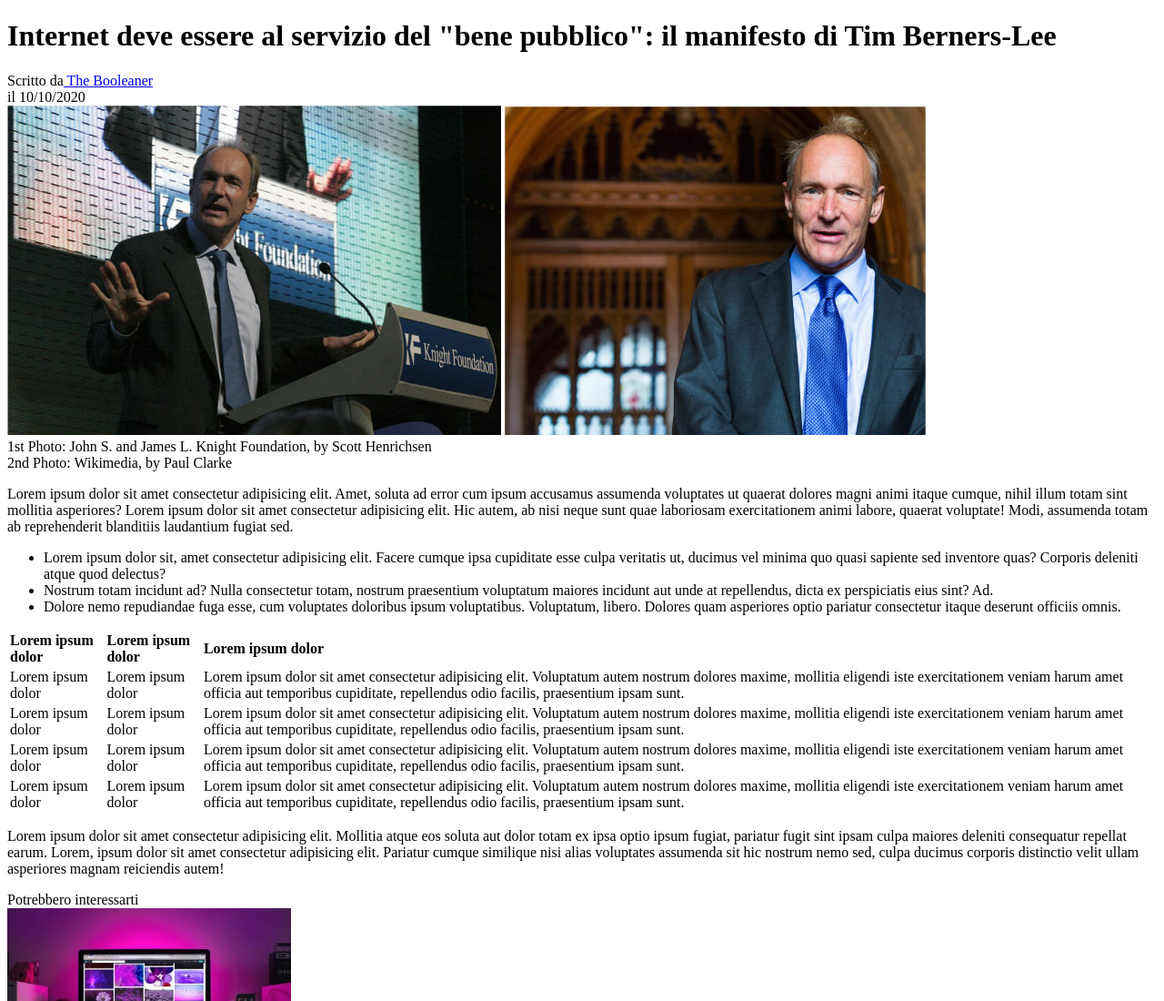
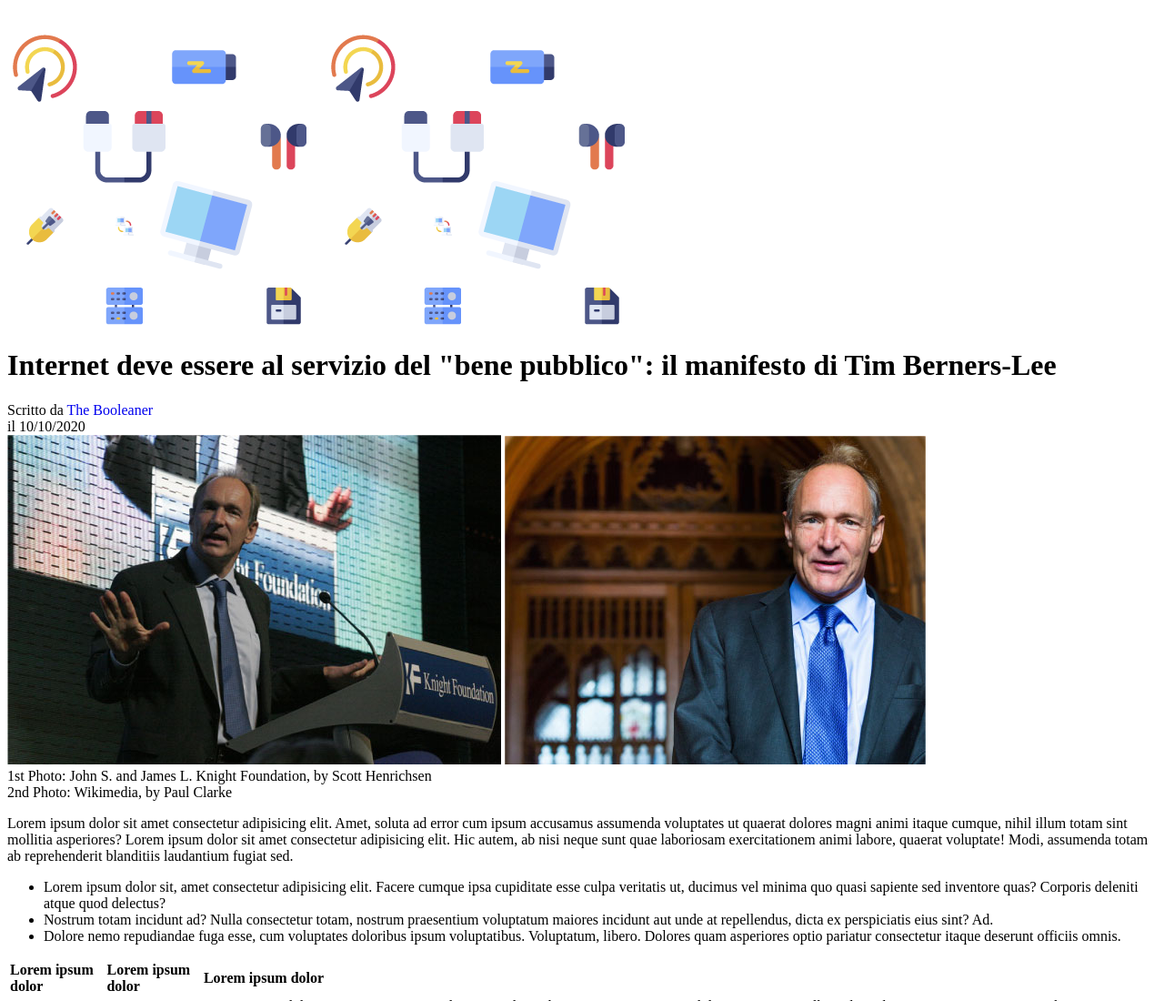
Before and after one commit to Carlo1891/html-css-booleaner, a plain HTML site: page index.html in a window 1280 px wide. Shown: the top 1100 px of the page at 91% size. Drawn offline with Linux system fonts and the light colour scheme.

Commit message:
sviluppo

```diff
--- a/css/style.css
+++ b/css/style.css
@@ -0,0 +1,5 @@
+
+
+header a{
+    text-decoration: none;
+}
--- a/index.html
+++ b/index.html
@@ -5,12 +5,13 @@
     <meta http-equiv="X-UA-Compatible" content="IE=edge">
     <meta name="viewport" content="width=device-width, initial-scale=1.0">
     <title>The Booleaner</title>
+    <link rel="stylesheet" href="./css/style.css">
 </head>
 
 <body>
 
     <header>
-
+        <img src="./img/pattern.png" alt="">
         <h1>Internet deve essere al servizio del "bene pubblico": il manifesto di Tim Berners-Lee</h1>
         Scritto da<a href="https://it.wikipedia.org/wiki/Variabile_booleana"> The Booleaner</a>
         <div>il 10/10/2020</div>
```
